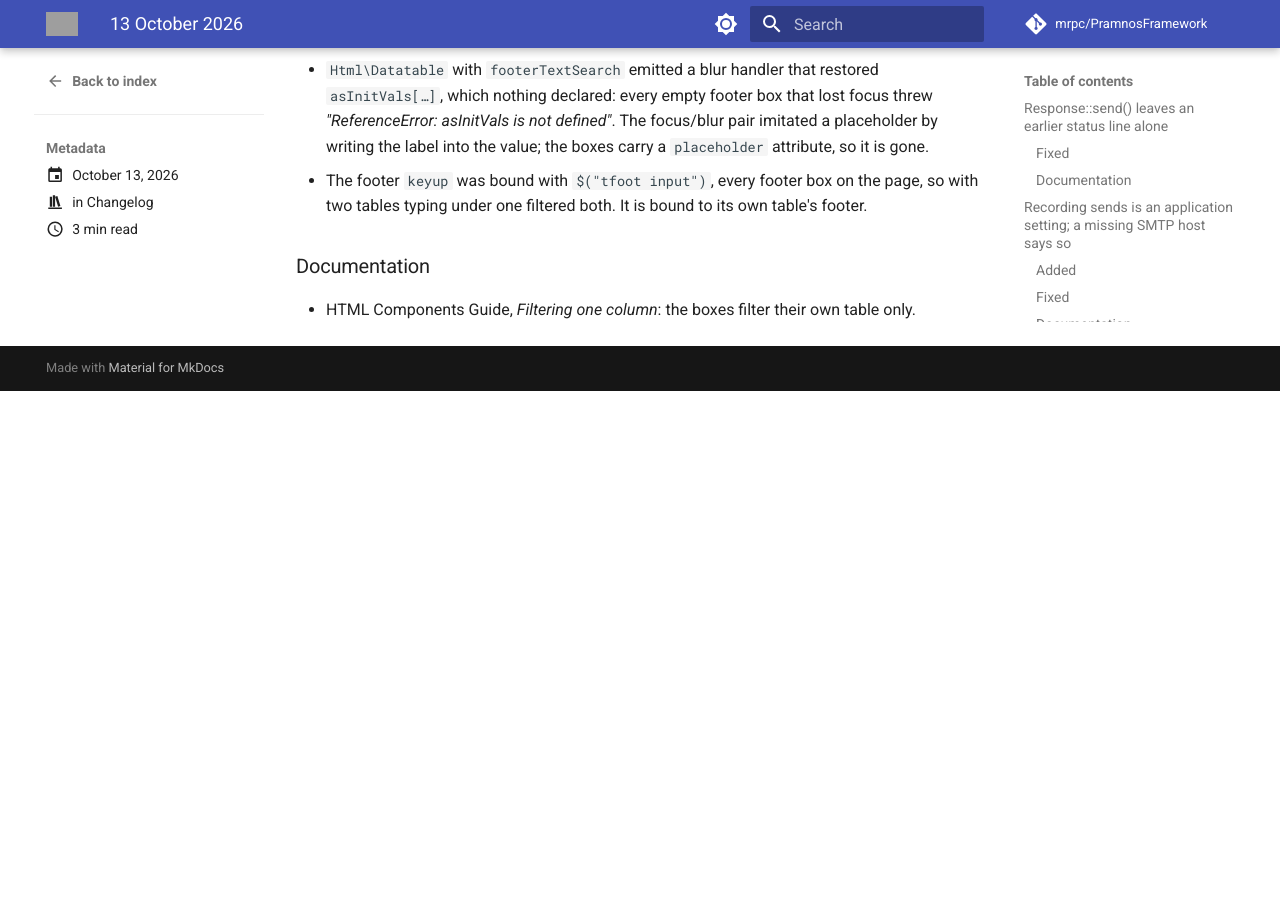
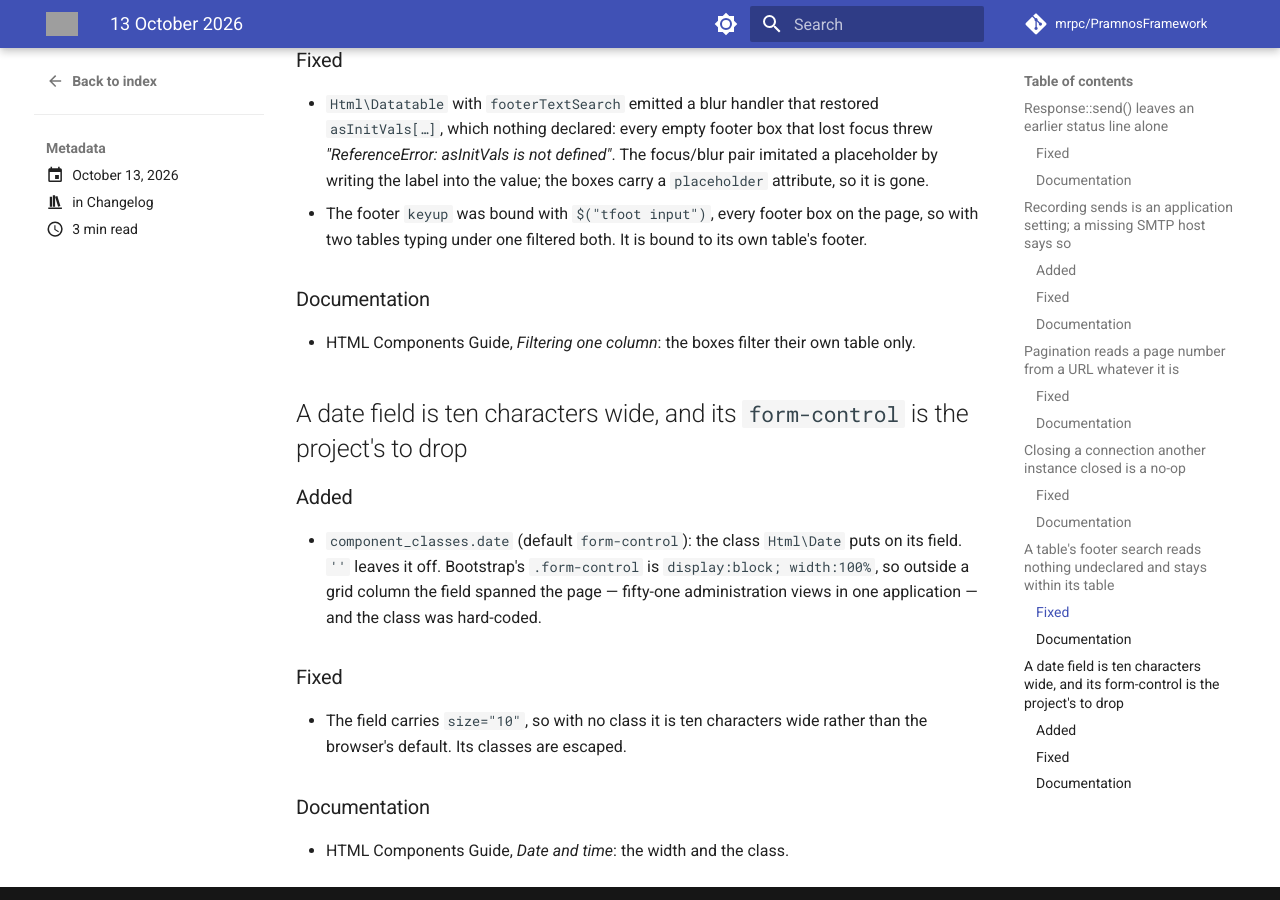
Before and after one commit to mrpc/PramnosFramework, an MkDocs documentation site: the page built from docs/version-history/posts/2026-10-13.md, in a window 1280 px wide and 900 px high, scrolled down 2208 px. Built offline with MkDocs 1.6.1 and Material for MkDocs 9.7.7, drawn with Linux system fonts in a browser that asks for light colours; comment, search, counter and statistics services are not loaded; before the commit the page ends 2599 px from its top, so only the background shows below that; some of the changed text lies outside the part shown; grey boxes are pictures that could not be loaded.

Commit message:
fix(html): a date field is ten characters wide, and its form-control is configurable

```diff
--- a/docs/version-history/posts/2026-10-13.md
+++ b/docs/version-history/posts/2026-10-13.md
@@ -5,13 +5,14 @@ categories: [Changelog]
 
 # 13 October 2026
 
-Five entries today:
+Six entries today:
 
 - `Response::send()` leaves an earlier status line alone
 - Recording sends is an application setting; a missing SMTP host says so
 - `Pagination` reads a page number from a URL whatever it is
 - Closing a connection another instance closed is a no-op
 - A table's footer search reads nothing undeclared and stays within its table
+- A date field is ten characters wide, and its `form-control` is the project's to drop
 
 <!-- more -->
 
@@ -90,3 +91,21 @@ Five entries today:
 ### Documentation
 
 - HTML Components Guide, *Filtering one column*: the boxes filter their own table only.
+
+## A date field is ten characters wide, and its `form-control` is the project's to drop
+
+### Added
+
+- `component_classes.date` (default `form-control`): the class `Html\Date` puts on its field.
+  `''` leaves it off. Bootstrap's `.form-control` is `display:block; width:100%`, so outside a
+  grid column the field spanned the page — fifty-one administration views in one application —
+  and the class was hard-coded.
+
+### Fixed
+
+- The field carries `size="10"`, so with no class it is ten characters wide rather than the
+  browser's default. Its classes are escaped.
+
+### Documentation
+
+- HTML Components Guide, *Date and time*: the width and the class.
```
Also changed, not shown: docs/Pramnos_Html_Components_Guide.md (+5 -0 lines), 3 other files.
